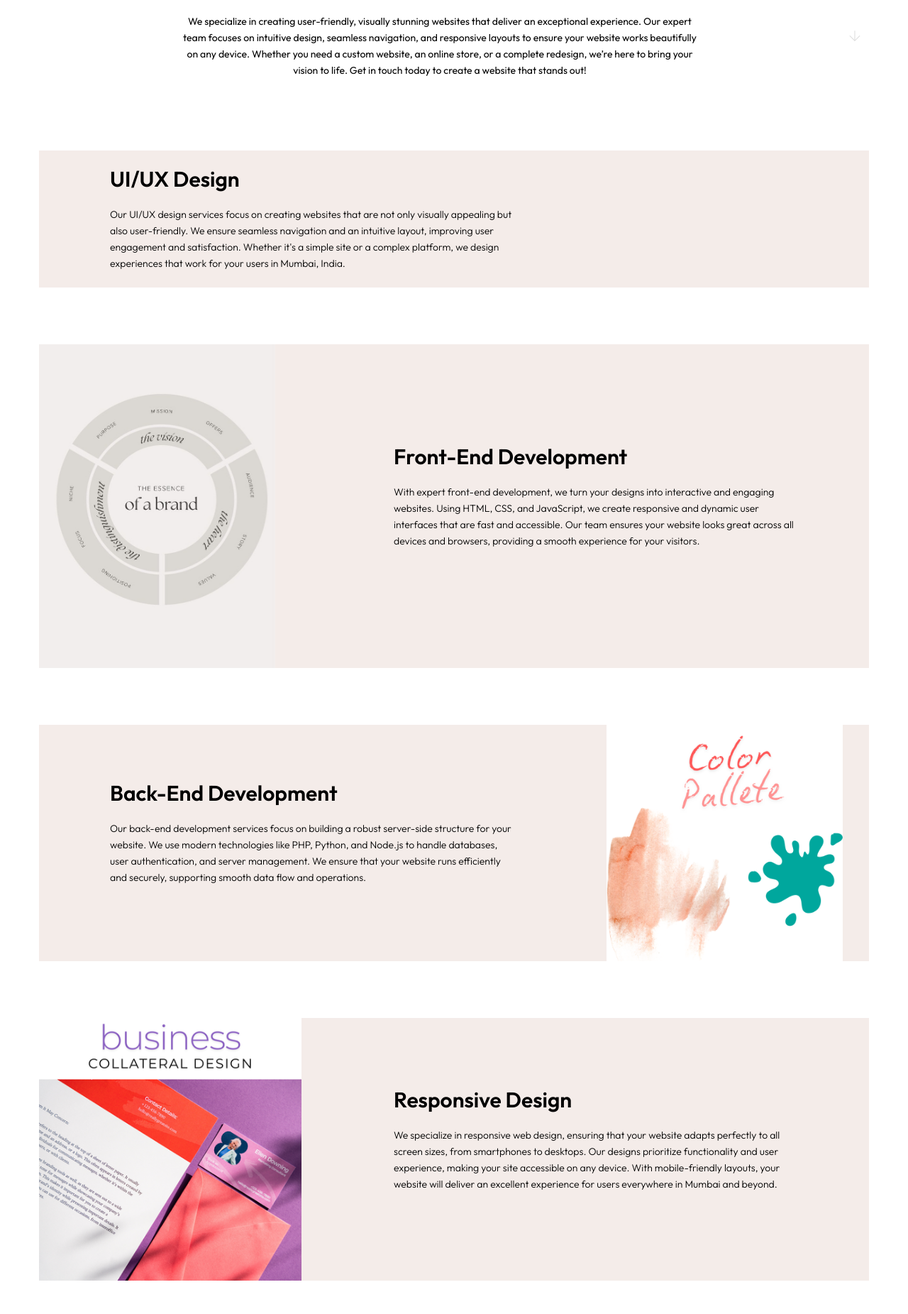
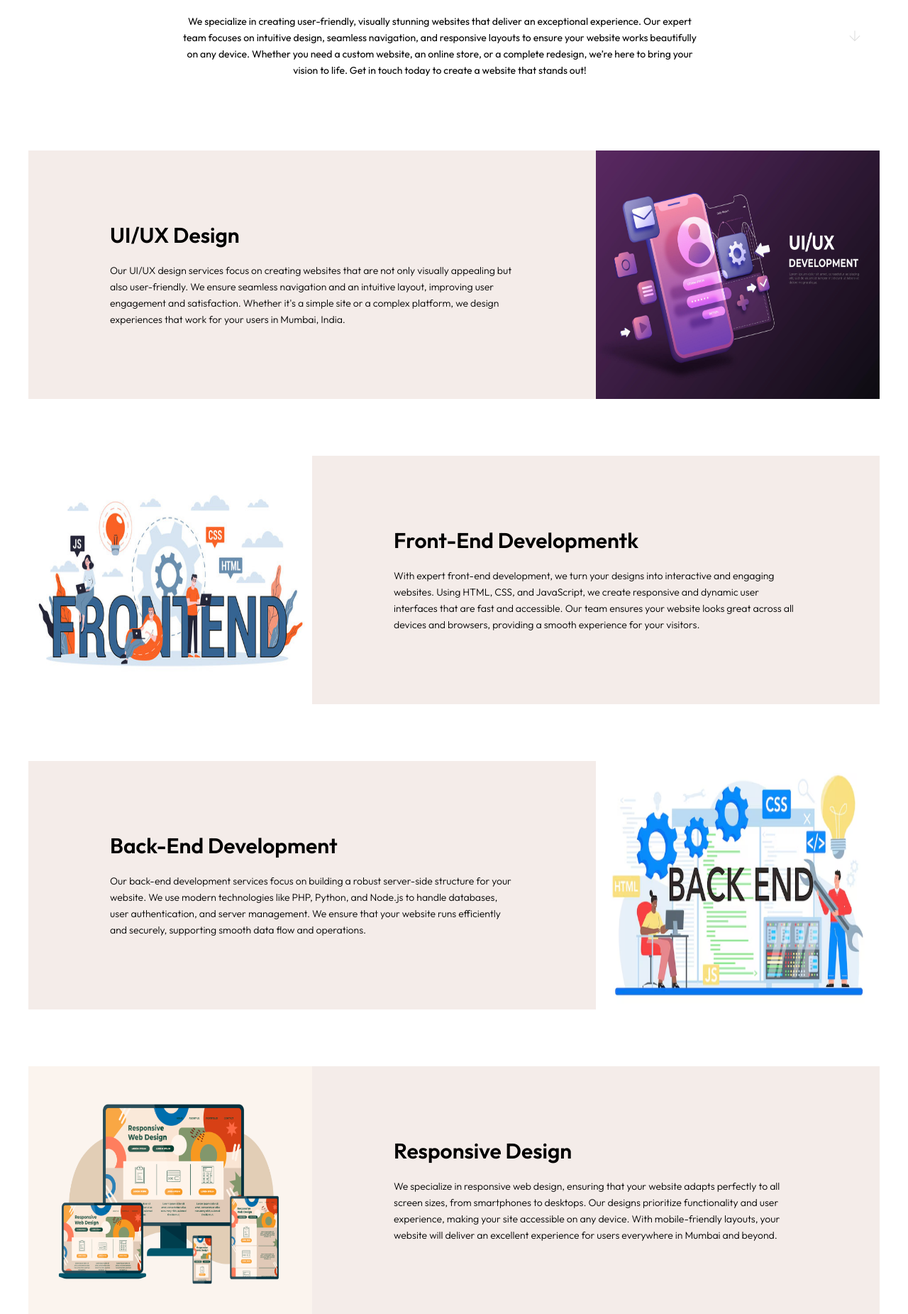
Before and after one commit to IshanVeer/memoire-website, a PHP site: page /phpmailer/website-design.php in a window 1280 px wide. Shown: the part 248-2099 px from the top of the page at 71% size. Run offline with PHP 8.4, Linux system fonts and the light colour scheme; some web fonts are replaced; grey boxes are pictures that could not be loaded.

Commit message:
fixed websote design page

```diff
--- a/website-design.php
+++ b/website-design.php
@@ -188,127 +188,128 @@ j=d.createElement(s),dl=l!='dataLayer'?'&l='+l:'';j.async=true;j.src=
 
         <!-- UI/UX Design -->
 
-            <div class="key-feature-item mb-80 mt-30" style="background-color:#f4ece9;">
-                <div class="row align-items-center">
-                    <div class="col-lg-8 order-2 order-lg-1">
-                        <div class="key-feature-content">
+        <div class="key-feature-item row align-items-stretch mb-80 mt-30" style="background-color:#f4ece9; min-height:350px;">
+
+            <div class="col-lg-8 order-2 order-lg-1 d-flex">
+                <div class="key-feature-content my-auto">
                     <h2 class="title">UI/UX Design</h2>
-                            <div class="text">Our UI/UX design services focus on creating websites that are not only visually appealing but also user-friendly. We ensure seamless navigation and an intuitive layout, improving user engagement and satisfaction. Whether it's a simple site or a complex platform, we design experiences that work for your users in Mumbai, India.</div>
-
-
+                    <div class="text">
+                    Our UI/UX design services focus on creating websites that are not only visually appealing but also user-friendly. We ensure seamless navigation and an intuitive layout, improving user engagement and satisfaction. Whether it's a simple site or a complex platform, we design experiences that work for your users in Mumbai, India.
                     </div>
-                    </div>
-                    <div class="col-lg-4 order-1 order-lg-2">
-                        <div class="key-feature-thumb animated wow fadeInRight" data-wow-duration="3000ms" data-wow-delay="0ms">
-                            <!-- Replace the image tag with a video tag -->
-                            <video style="width: 100%;" autoplay loop muted>
-                                <source src="img/strategy.mp4" type="video/mp4">
-                                <!-- You can add additional sources for other video formats if needed -->
-                                <source src="path/to/your/video.webm" type="video/webm">
-                                Your browser does not support the video tag.
-                            </video>
                 </div>
             </div>
 
+
+            <div class="col-lg-4 order-1 order-lg-2 p-0">
+                <div class="key-feature-thumb h-100 w-100 d-flex align-items-center justify-content-center">
+                    <img src="img/ui-ux.jpg" alt="" class="img-fluid h-100 w-100 object-fit-cover">
                 </div>
             </div>
+        </div>
+
+
+
         <!-- Front-End Development -->
-            <div class="key-feature-item mb-80 mt-30" style="background-color:#f4ece9;">
-                <div class="row align-items-center">
-                    <div class="col-lg-4">
-                        <div class="key-feature-thumb animated wow fadeInLeft" data-wow-duration="3000ms" data-wow-delay="0ms">
-                            <img src="img/brand-naming.jpg" style="width:90%;" alt="">
+        <div class="key-feature-item row align-items-stretch mb-80 mt-30" style="background-color:#f4ece9; min-height:350px;">
+
+            <div class="col-lg-8 order-1 order-lg-2 d-flex">
+                <div class="key-feature-content my-auto">
+                    <h2 class="title">Front-End Developmentk</h2>
+                    <div class="text">
+                    With expert front-end development, we turn your designs into interactive and engaging websites. Using HTML, CSS, and JavaScript, we create responsive and dynamic user interfaces that are fast and accessible. Our team ensures your website looks great across all devices and browsers, providing a smooth experience for your visitors.
                     </div>
                 </div>
-                    <div class="col-lg-8">
-                       <div class="key-feature-content">
-                            <h2 class="title">Front-End Development</h2>
-                            <div class="text">With expert front-end development, we turn your designs into interactive and engaging websites. Using HTML, CSS, and JavaScript, we create responsive and dynamic user interfaces that are fast and accessible. Our team ensures your website looks great across all devices and browsers, providing a smooth experience for your visitors.</div><br>
+            </div>
 
-                            <!-- <a href="#">View case study <span><img src="assets/images/icon/hero-icon-2.png" alt=""></span></a> -->
-                        </div>
+
+            <div class="col-lg-4 order-2 order-lg-1 p-0">
+                <div class="key-feature-thumb h-100 w-100 d-flex align-items-center justify-content-center">
+                    <img src="img/frontend.jpg" alt="" class="img-fluid h-100 w-100 object-fit-cover">
                 </div>
             </div>
         </div>
 
 <!-- Back-End Development -->
-            <div class="key-feature-item key-feature-item mb-80 mt-30" style="background-color:#f4ece9;">
-                <div class="row align-items-center">
-                    <div class="col-lg-4 order-1 order-lg-2">
-                        <div class="key-feature-thumb animated wow fadeInLeft" data-wow-duration="3000ms" data-wow-delay="0ms">
-                            <img src="img/color.png" style="width:90%;" alt="">
+        <div class="key-feature-item row align-items-stretch mb-80 mt-30" style="background-color:#f4ece9; min-height:350px;">
+
+            <div class="col-lg-8 order-2 order-lg-1 d-flex">
+                <div class="key-feature-content my-auto">
+                    <h2 class="title">Back-End Development</h2>
+                    <div class="text">
+                    Our back-end development services focus on building a robust server-side structure for your website. We use modern technologies like PHP, Python, and Node.js to handle databases, user authentication, and server management. We ensure that your website runs efficiently and securely, supporting smooth data flow and operations.
                     </div>
                 </div>
-                    <div class="col-lg-8 order-2 order-lg-1">
-                       <div class="key-feature-content">
-                            <h2 class="title">Back-End Development</h2>
-                            <div class="text">Our back-end development services focus on building a robust server-side structure for your website. We use modern technologies like PHP, Python, and Node.js to handle databases, user authentication, and server management. We ensure that your website runs efficiently and securely, supporting smooth data flow and operations.</div><br>
+            </div>
 
-                            <!-- <a href="#">View case study <span><img src="assets/images/icon/hero-icon-2.png" alt=""></span></a> -->
-                        </div>
+
+            <div class="col-lg-4 order-1 order-lg-2 p-0">
+                <div class="key-feature-thumb h-100 w-100 d-flex align-items-center justify-content-center">
+                    <img src="img/back-end.avif" alt="" class="img-fluid h-100 w-100 object-fit-cover">
                 </div>
             </div>
         </div>
             <!-- Responsive Design -->
-            <div class="key-feature-item mb-80 mt-30" style="background-color:#f4ece9;">
-                <div class="row align-items-center">
-                    <div class="col-lg-8 order-1 order-lg-2">
-                       <div class="key-feature-content">
+            <div class="key-feature-item row align-items-stretch mb-80 mt-30" style="background-color:#f4ece9; min-height:350px;">
+
+  <div class="col-lg-8 order-1 order-lg-2 d-flex">
+      <div class="key-feature-content my-auto">
           <h2 class="title">Responsive Design</h2>
-
-                            <div class="text">We specialize in responsive web design, ensuring that your website adapts perfectly to all screen sizes, from smartphones to desktops. Our designs prioritize functionality and user experience, making your site accessible on any device. With mobile-friendly layouts, your website will deliver an excellent experience for users everywhere in Mumbai and beyond.</div><br>
+          <div class="text">
+          We specialize in responsive web design, ensuring that your website adapts perfectly to all screen sizes, from smartphones to desktops. Our designs prioritize functionality and user experience, making your site accessible on any device. With mobile-friendly layouts, your website will deliver an excellent experience for users everywhere in Mumbai and beyond.
+          </div>
+      </div>
+  </div>
 
 
-                        </div>
-                    </div>
-                    <div class="col-lg-4 order-2 order-lg-1">
-                        <div class="key-feature-thumb animated wow fadeInRight" data-wow-duration="3000ms" data-wow-delay="0ms">
-                            <img src="img/collateral.png" alt="">
-                        </div>
+  <div class="col-lg-4 order-2 order-lg-1 p-0">
+      <div class="key-feature-thumb h-100 w-100 d-flex align-items-center justify-content-center">
+          <img src="img/responsive-design.jpg" alt="" class="img-fluid h-100 w-100 object-fit-cover">
       </div>
   </div>
 </div>
             <!-- Web Hosting  -->
-            <div class="key-feature-item key-feature-item mb-80 mt-30" style="background-color:#f4ece9;">
-                <div class="row align-items-center">
-                    <div class="col-lg-4 order-1 order-lg-2">
-                        <div class="key-feature-thumb animated wow fadeInLeft" data-wow-duration="3000ms" data-wow-delay="0ms">
-                            <img src="img/color.png" style="width:90%;" alt="">
+            <div class="key-feature-item row align-items-stretch mb-80 mt-30" style="background-color:#f4ece9; min-height:350px;">
+
+  <div class="col-lg-8 order-2 order-lg-1 d-flex">
+      <div class="key-feature-content my-auto">
+          <h2 class="title">Web Hosting</h2>
+          <div class="text">
+          Choosing the right web hosting is key to a website’s performance. We offer reliable web hosting services that ensure your site is always live and fast. Whether you're looking for shared hosting, VPS, or cloud solutions, we help you choose the best option to suit your needs, ensuring smooth operation and minimal downtime.
           </div>
       </div>
-                    <div class="col-lg-8 order-2 order-lg-1">
-                       <div class="key-feature-content">
-                            <h2 class="title">Web Hosting </h2>
-                            <div class="text">Choosing the right web hosting is key to a website’s performance. We offer reliable web hosting services that ensure your site is always live and fast. Whether you're looking for shared hosting, VPS, or cloud solutions, we help you choose the best option to suit your needs, ensuring smooth operation and minimal downtime.</div><br>
+  </div>
 
-                            <!-- <a href="#">View case study <span><img src="assets/images/icon/hero-icon-2.png" alt=""></span></a> -->
-                        </div>
+
+  <div class="col-lg-4 order-1 order-lg-2 p-0">
+      <div class="key-feature-thumb h-100 w-100 d-flex align-items-center justify-content-center">
+          <img src="img/web-hosting.jpg" alt="" class="img-fluid h-100 w-100 object-fit-cover">
       </div>
   </div>
 </div>
 
 <!-- Graphics and Visual Design  -->
-            <div class="key-feature-item mb-80 mt-30" style="background-color:#f4ece9;">
-                <div class="row align-items-center">
-                    <div class="col-lg-8 order-1 order-lg-2">
-                       <div class="key-feature-content">
-                            <h2 class="title">Graphics and Visual Design </h2>
+<div class="key-feature-item row align-items-stretch mb-80 mt-30" style="background-color:#f4ece9; min-height:350px;">
 
-                            <div class="text">Our graphic design services enhance your website’s visual appeal with custom illustrations, icons, and branding. We create striking visuals that capture your brand’s essence and engage visitors. From logo design to complete branding solutions, our graphic designers craft designs that not only look great but also convey your message effectively.</div><br>
+  <div class="col-lg-8 order-1 order-lg-2 d-flex">
+      <div class="key-feature-content my-auto">
+          <h2 class="title">Graphics and Visual Design</h2>
+          <div class="text">
+          Our graphic design services enhance your website’s visual appeal with custom illustrations, icons, and branding. We create striking visuals that capture your brand’s essence and engage visitors. From logo design to complete branding solutions, our graphic designers craft designs that not only look great but also convey your message effectively.
 
-
-                        </div>
-                    </div>
-                    <div class="col-lg-4 order-2 order-lg-1">
-                        <div class="key-feature-thumb animated wow fadeInRight" data-wow-duration="3000ms" data-wow-delay="0ms">
-                            <img src="img/business-collateral.jpg" alt="">
-                        </div>
           </div>
       </div>
   </div>
 
 
-<!-- 3-D modelling -->
+  <div class="col-lg-4 order-2 order-lg-1 p-0">
+      <div class="key-feature-thumb h-100 w-100 d-flex align-items-center justify-content-center">
+          <img src="img/graphic-design.jpg" alt="" class="img-fluid h-100 w-100 object-fit-cover">
+      </div>
+  </div>
+</div>
+
+
+
 
 
 
```
Also changed, not shown: img/back-end.avif (added), img/frontend.jpg (added), img/graphic-design.jpg (added), img/responsive-design.jpg (added), img/ui-ux.jpg (added), img/web-hosting.jpg (added). Lines whose indentation alone changed are shown as unchanged.
